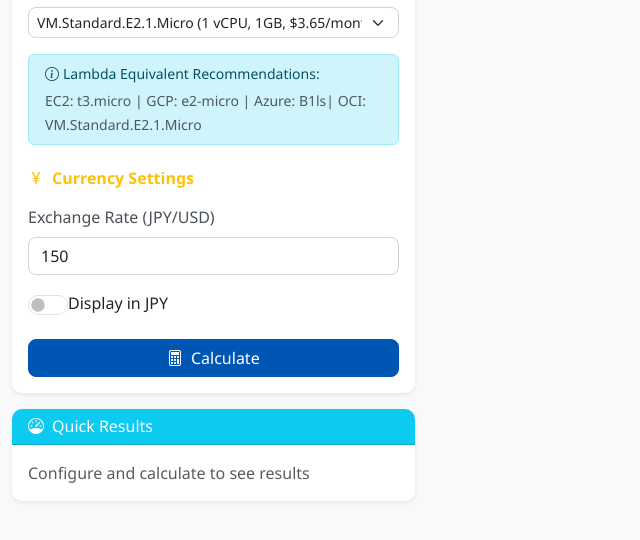
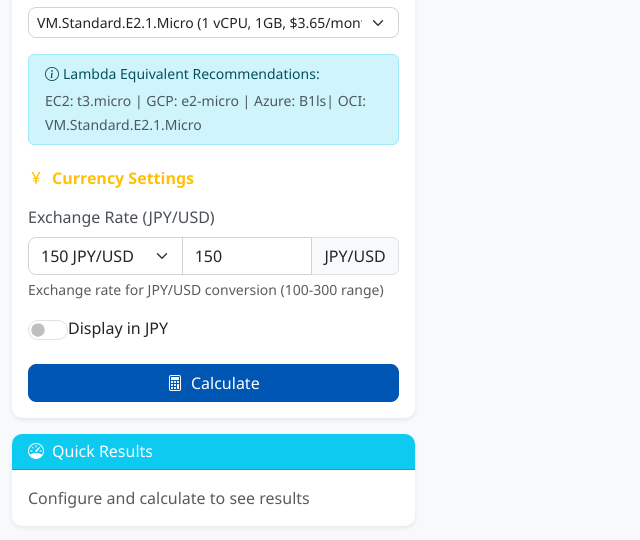
Before and after one commit to armaniacs/cost-sim-vm-lambda, a Flask app: page / in a window 1280 px wide. Shown: the part 1693-2233 px from the top of the page, without its empty margins (0-640 px from the left). Run offline with Flask 3, Linux system fonts and the light colour scheme.

Commit message:
feat: add Exchange Rate custom input support and complete SEC-07
**Exchange Rate Enhancement:**
- Convert from simple input to hybrid preset+custom input pattern
- Support 100-300 JPY/USD range with 0.1 precision
- Presets: 140, 150, 160 JPY/USD (default: 150)
- Consistent UI pattern with other parameters

**UI Implementation:**
- Input-group layout with preset dropdown and custom number input
- Real-time validation with Bootstrap invalid-feedback styling
- Form helper text explaining 100-300 JPY/USD range
- Integration with existing currency change handler

**JavaScript Functions:**
- `initializeExchangeRateInput()`: Initialize preset/custom toggle and validation
- `getExchangeRateValue()`: Unified value getter for API integration
- `validateExchangeRateInput()`: Range validation (100-300 JPY/USD)
- Automatic currency change triggering for real-time updates

**SEC-07 Rate Limiting Completion:**
- Add REDIS_URL to .mise.local.toml for development environment
- Enable Redis-based rate limiting with proper configuration
- Rate limiting now fully operational in development/testing

**API Integration:**
- Update `getFormData()` to use `getExchangeRateValue()` instead of direct DOM access
- Maintain compatibility with existing currency display functionality
- Preserve all exchange rate calculation logic

**Technical Details:**
- Exchange rate input: `<input type="number" min="100" max="300" step="0.1">`
- Validation logic: `value >= 100 && value <= 300`
- Event handlers: preset change, custom input, blur validation
- Currency change integration: automatic UI updates

**Current Implementation Status:**
✅ All major parameters now support custom input:
- Lambda Memory Size: 128-10240MB
- Execution Time: 0.1-900s
- Execution Frequency: 1-1B/month (default: 1/second)
- Egress Transfer: 0.1KB precision
- Exchange Rate: 100-300 JPY/USD (NEW)

✅ Security implementations:
- SEC-01 through SEC-07: 100% complete
- Enterprise-grade security with full rate limiting

🤖 Generated with [Claude Code](https://claude.ai/code)

Co-Authored-By: Claude <noreply@anthropic.com>

```diff
--- a/app/templates/index.html
+++ b/app/templates/index.html
@@ -333,7 +333,24 @@
 
                         <div class="mb-3">
                             <label for="exchangeRate" class="form-label">Exchange Rate (JPY/USD)</label>
-                            <input type="number" id="exchangeRate" class="form-control" value="150" min="50" max="300" step="1" onchange="handleCurrencyChange()">
+                            <div class="input-group">
+                                <select id="exchangeRatePreset" class="form-select">
+                                    <option value="140">140 JPY/USD</option>
+                                    <option value="150" selected>150 JPY/USD</option>
+                                    <option value="160">160 JPY/USD</option>
+                                    <option value="custom">Custom</option>
+                                </select>
+                                <input type="number" id="exchangeRateCustom" class="form-control"
+                                       placeholder="Enter rate" min="100" max="300" step="0.1"
+                                       value="150" required>
+                                <span class="input-group-text">JPY/USD</span>
+                            </div>
+                            <div class="form-text">
+                                Exchange rate for JPY/USD conversion (100-300 range)
+                            </div>
+                            <div id="exchangeRateError" class="invalid-feedback" style="display: none;">
+                                Exchange rate must be between 100 and 300 JPY/USD
+                            </div>
                         </div>
 
                         <div class="form-check form-switch">
@@ -463,6 +480,7 @@ document.addEventListener('DOMContentLoaded', function() {
     initializeExecutionTimeInput();
     initializeExecutionFrequencyInput();
     initializeEgressInput();
+    initializeExchangeRateInput();
 
     // Test calculation functionality
     window.testCalculation = function() {
@@ -722,6 +740,58 @@ function initializeExecutionFrequencyInput() {
         // Always use the value from the custom input field
         const value = parseInt(executionFrequencyCustom.value);
         return isNaN(value) ? 2592000 : Math.max(1, Math.min(1000000000, value)); // Default to 1/second (~2.59M), range 1-1B
+    };
+}
+
+// Initialize exchange rate input handling
+function initializeExchangeRateInput() {
+    const exchangeRatePreset = document.getElementById('exchangeRatePreset');
+    const exchangeRateCustom = document.getElementById('exchangeRateCustom');
+    const exchangeRateError = document.getElementById('exchangeRateError');
+
+    // Handle preset/custom toggle
+    exchangeRatePreset.addEventListener('change', function() {
+        if (this.value === 'custom') {
+            // Custom option selected - keep input visible and focused
+            exchangeRateCustom.focus();
+        } else {
+            // Preset option selected - update custom input value
+            exchangeRateCustom.value = this.value;
+            validateExchangeRateInput();
+            handleCurrencyChange(); // Trigger currency change handler
+        }
+    });
+
+    // Validate custom exchange rate input
+    exchangeRateCustom.addEventListener('input', function() {
+        validateExchangeRateInput();
+        handleCurrencyChange(); // Trigger currency change handler
+    });
+    exchangeRateCustom.addEventListener('blur', validateExchangeRateInput);
+
+    function validateExchangeRateInput() {
+        const value = parseFloat(exchangeRateCustom.value);
+        const isValid = !isNaN(value) && value >= 100 && value <= 300;
+
+        if (!isValid) {
+            exchangeRateError.style.display = 'block';
+            exchangeRateCustom.classList.add('is-invalid');
+        } else {
+            exchangeRateError.style.display = 'none';
+            exchangeRateCustom.classList.remove('is-invalid');
+        }
+
+        return isValid;
+    }
+
+    // Expose validation function globally
+    window.validateExchangeRateInput = validateExchangeRateInput;
+
+    // Get current exchange rate value function
+    window.getExchangeRateValue = function() {
+        // Always use the value from the custom input field
+        const value = parseFloat(exchangeRateCustom.value);
+        return isNaN(value) ? 150 : Math.max(100, Math.min(300, value)); // Default to 150, range 100-300
     };
 }
 
@@ -1067,7 +1137,7 @@ function getFormData() {
         gcpInstanceType: document.getElementById('gcpInstanceType').value,
         azureInstanceType: document.getElementById('azureInstanceType').value,
         ociInstanceType: document.getElementById('ociInstanceType').value,
-        exchangeRate: parseFloat(document.getElementById('exchangeRate').value),
+        exchangeRate: window.getExchangeRateValue(),
         displayCurrency: document.getElementById('displayCurrency').checked,
         internetTransferRatio: window.getInternetTransferRatio()  // PBI10
     };
```
